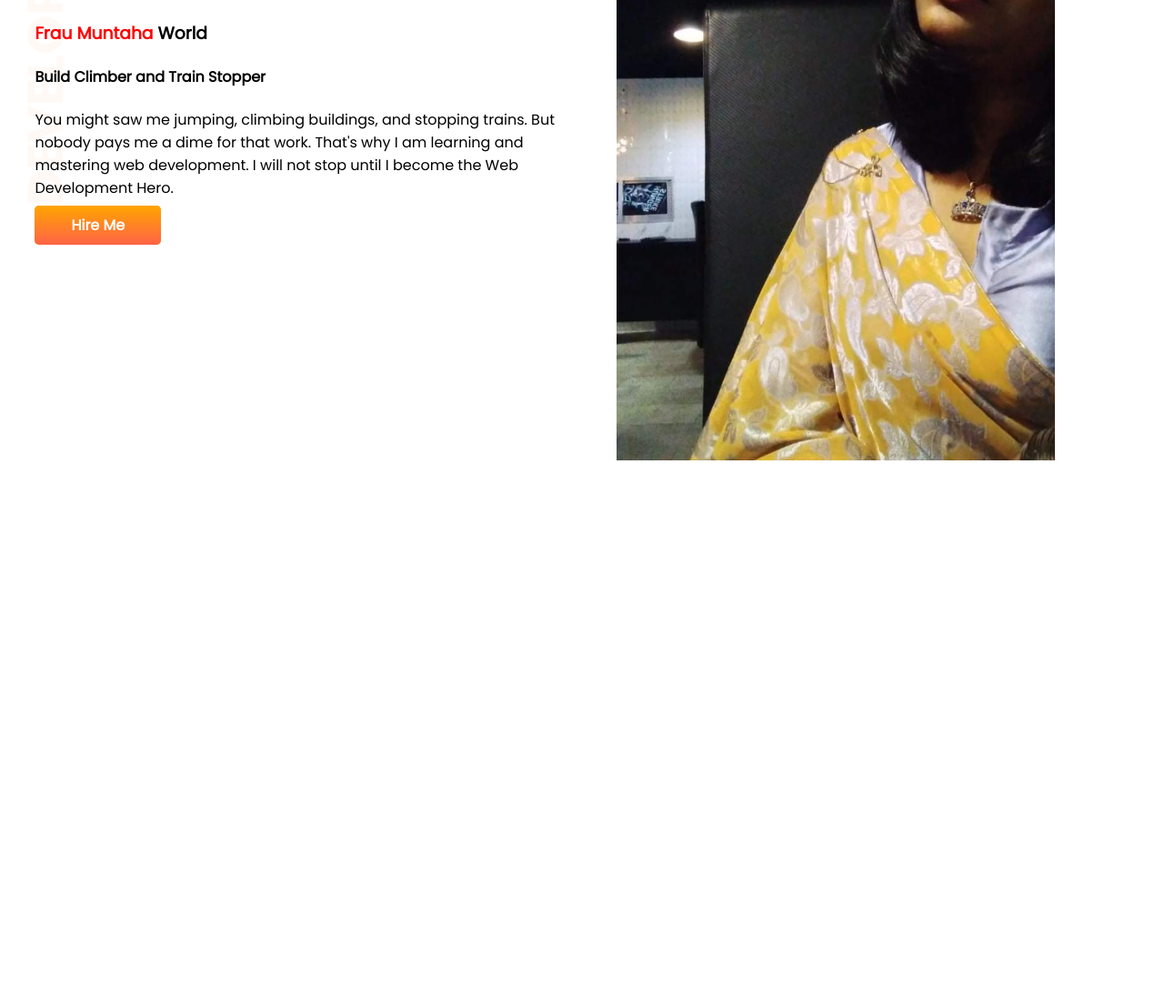
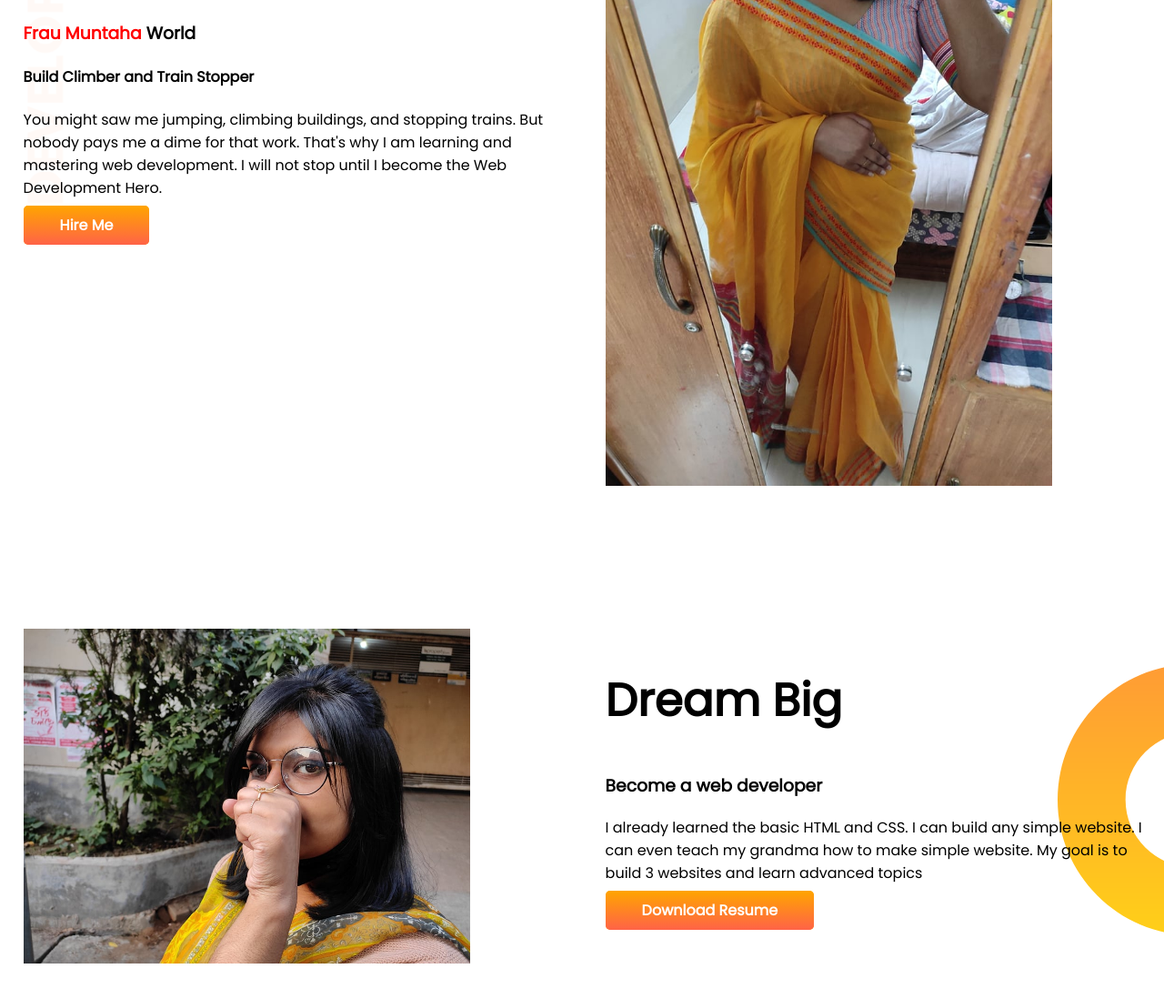
Before and after one commit to Mahtasim-Sami/muntaha-portfolio, a plain HTML site: page index.html in a window 1280 px wide. Shown: the part 136-1234 px from the top of the page at 91% size. Before the commit the page ends 800 px from the top, so only its background shows below. Drawn offline with Linux system fonts and the light colour scheme.

Commit message:
dream big added

```diff
--- a/index.html
+++ b/index.html
@@ -29,8 +29,22 @@
 
         </div>
         <div class="half-width">
-            <img class="image" src="images/cafe-pic.jpg" alt="">
+            <img class="image" src="images/mirror-sharee.jpg" alt="">
         </div>
+    </section>
+    <section class="dream-big flexible-container">
+        <div class="half-width">
+            <img src="images/outdoor-dhong.jpg" alt="">
+        </div>
+        <div class="half-width">
+            <h1>Dream Big</h1>
+            <h3>Become a web developer</h3>
+            <p>I already learned the basic HTML and CSS. I can build any simple website. I can even teach my grandma how
+                to make simple website. My goal is to build 3 websites and learn advanced topics</p>
+            <a class="link-button" target="_blank"
+                href="https://www.facebook.com/search/top?q=sidrat%20muntaha%20jhelum">Download Resume</a>
+        </div>
+
     </section>
 </body>
 
--- a/style.css
+++ b/style.css
@@ -10,13 +10,16 @@ h1{
   }
 .half-width{
     width: 50%;
-      padding-left: 3%;
+    padding-left:2%;
+
 }
 .half-width img{
     width: 80%;
 }
 .flexible-container{
+
     display: flex;
+    margin-bottom: 150px;
 }
 .top-banner{
 
@@ -32,3 +35,8 @@ h1{
     color: white;
     font-weight: 700;
 }
+.dream-big{
+   background-image: url(images/dream-bg.png);
+   background-repeat: no-repeat;
+   background-position: right;
+}
```
